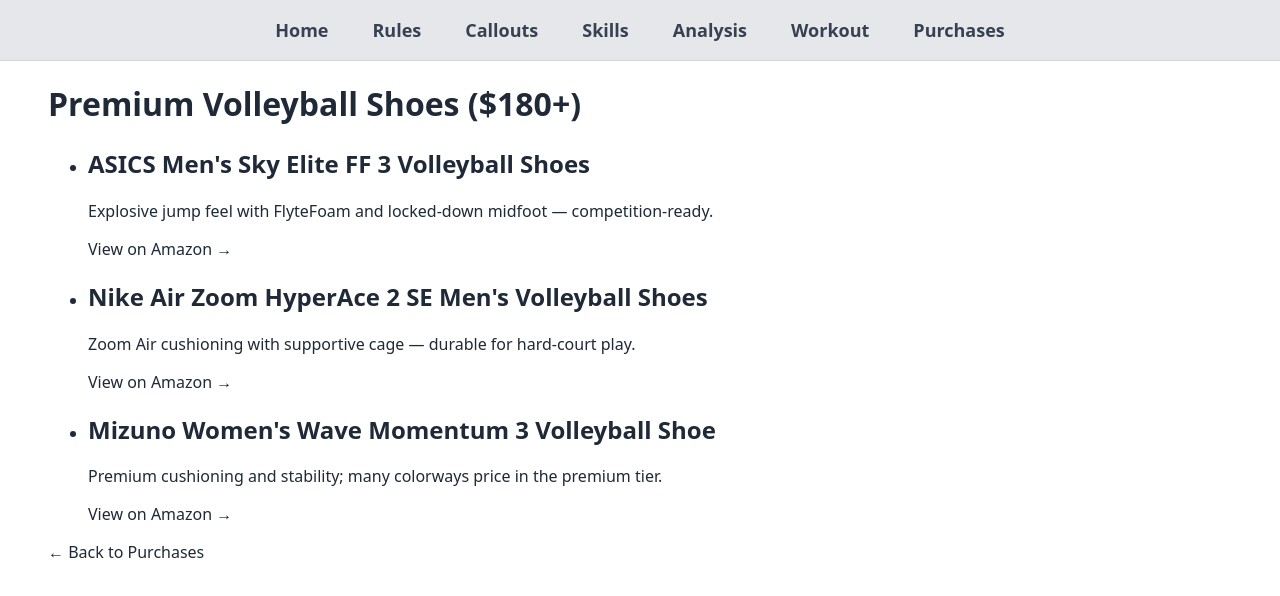
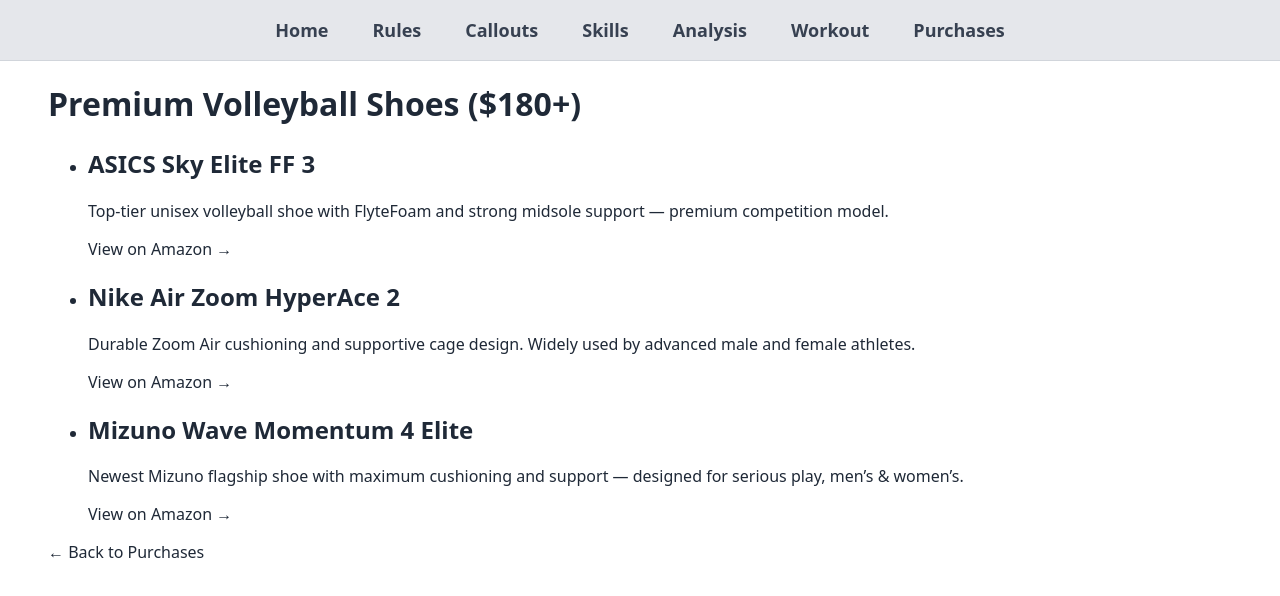
Before and after one commit to blueweriy/volleyball-ai-website, a React (Vite) app: page /purchases/shoes/premium in a window 1280 px wide. Shown: the top 596 px of the page. Built offline with nearby package versions, Linux system fonts and the light colour scheme.

Commit message:
Update ShoesPremium.jsx

```diff
--- a/src/pages/purchases/ShoesPremium.jsx
+++ b/src/pages/purchases/ShoesPremium.jsx
@@ -3,19 +3,19 @@ import { Link } from "react-router-dom";
 
 const items = [
   {
-    name: "ASICS Men's Sky Elite FF 3 Volleyball Shoes",
-    desc: "Explosive jump feel with FlyteFoam and locked-down midfoot — competition-ready.",
-    url: "https://www.amazon.com/ASICS-Mens-Sky-Elite-Sneaker/dp/B0DT32BB1H"
+    name: "ASICS Sky Elite FF 3",
+    desc: "Top-tier unisex volleyball shoe with FlyteFoam and strong midsole support — premium competition model.",
+    url: "https://www.amazon.com/ASICS-Sky-Elite-Volleyball-Shoe/dp/B0DT32BB1H"
   },
   {
-    name: "Nike Air Zoom HyperAce 2 SE Men's Volleyball Shoes",
-    desc: "Zoom Air cushioning with supportive cage — durable for hard-court play.",
+    name: "Nike Air Zoom HyperAce 2",
+    desc: "Durable Zoom Air cushioning and supportive cage design. Widely used by advanced male and female athletes.",
     url: "https://www.amazon.com/Nike-HyperAce-Volleyball-DM8199-064-Multi-Color/dp/B0BHQR96GF"
   },
   {
-    name: "Mizuno Women's Wave Momentum 3 Volleyball Shoe",
-    desc: "Premium cushioning and stability; many colorways price in the premium tier.",
-    url: "https://www.amazon.com/Mizuno-Womens-Wave-Momentum-Volleyball/dp/B0CPHCQD3Y"
+    name: "Mizuno Wave Momentum 4 Elite",
+    desc: "Newest Mizuno flagship shoe with maximum cushioning and support — designed for serious play, men’s & women’s.",
+    url: "https://www.amazon.com/Mizuno-Wave-Momentum-Volleyball-Shoe/dp/B0CPHCQD3Y"
   }
 ];
 
@@ -28,23 +28,16 @@ export default function ShoesPremium() {
       <h1 className="text-3xl font-bold mb-6">Premium Volleyball Shoes ($180+)</h1>
       <ul className="space-y-6">
         {items.map((it) => (
-          <li key={it.name} className="p-0">
+          <li key={it.name}>
             <h2 className="text-xl font-semibold">{it.name}</h2>
             <p className="mt-1 text-gray-700">{it.desc}</p>
-            <a
-              href={it.url}
-              target="_blank"
-              rel="noopener noreferrer"
-              className="mt-2 inline-block text-blue-600 hover:underline"
-            >
+            <a href={it.url} target="_blank" rel="noopener noreferrer" className="mt-2 inline-block text-blue-600 hover:underline">
               View on Amazon →
             </a>
           </li>
         ))}
       </ul>
-      <Link to="/purchases" className="mt-8 inline-block text-blue-600 hover:underline">
-        ← Back to Purchases
-      </Link>
+      <Link to="/purchases" className="mt-8 inline-block text-blue-600 hover:underline">← Back to Purchases</Link>
     </div>
   );
 }
```
